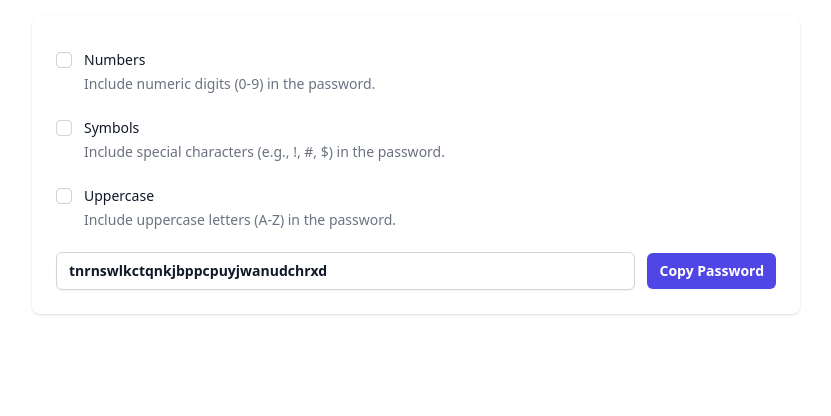
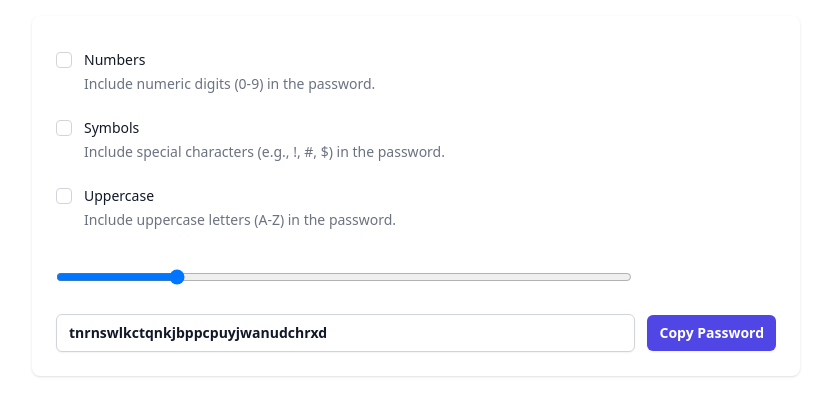
Before and after one commit to davdifr/password-gen, an Angular app: page / in a window 1280 px wide. Shown: the top 416 px of the page, without its empty margins (224-1055 px from the left). Built offline with nearby package versions, Linux system fonts and the light colour scheme.

Commit message:
chore: Add slider for password length in app component

```diff
--- a/src/app/app.component.html
+++ b/src/app/app.component.html
@@ -64,6 +64,18 @@
                   </p>
                 </div>
               </div>
+
+              <!-- Slider -->
+              <div class="relative flex items-start flex-col">
+                <input
+                  id="range"
+                  type="range"
+                  min="8"
+                  max="128"
+                  class="block w-full py-2 mt-2 text-gray-700 bg-white border border-gray-300 rounded-md focus:border-indigo-600 focus:outline-none focus:ring"
+                  formControlName="length"
+                />
+              </div>
             </form>
           </fieldset>
 
```
